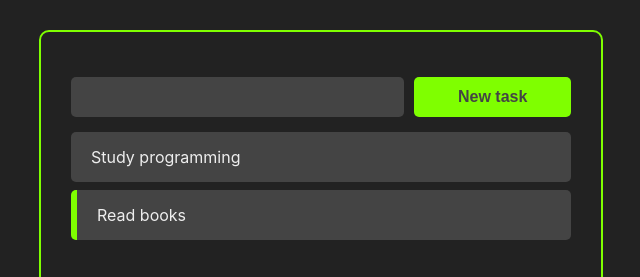
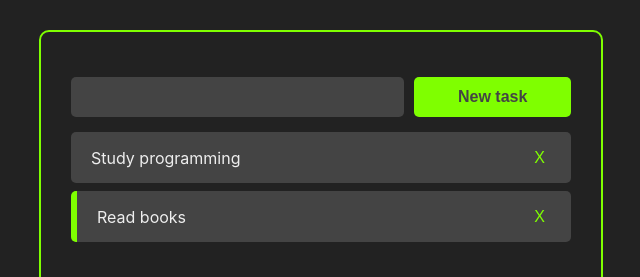
Before and after one commit to Junkes00/react-to-do, a React (Create React App) app: page / in a window 1280 px wide. Shown: the top 277 px of the page, without its empty margins (319-959 px from the left). Built offline with nearby package versions, Linux system fonts and the light colour scheme.

Commit message:
Create handle and button to remove tasks

```diff
--- a/src/App.jsx
+++ b/src/App.jsx
@@ -41,11 +41,21 @@ const App = () => {
     setTasks(newTasks);
   };
 
+  const handleTaskRemove = (taskId) => {
+    const taskRemoved = tasks.filter(task => task.id !== taskId);
+
+    setTasks(taskRemoved);
+  }
+
   return (
     <>
       <div className='container'>
         <AddTask handleTaskAddition={handleTaskAddition} />
-        <Tasks tasks={tasks} handleTaskClickCompleted={handleTaskClickCompleted} />
+        <Tasks
+          tasks={tasks}
+          handleTaskClickCompleted={handleTaskClickCompleted}
+          handleTaskRemove={handleTaskRemove}
+        />
       </div>
     </>
   )
--- a/src/components/Task.css
+++ b/src/components/Task.css
@@ -7,6 +7,15 @@
   justify-content: space-between;
   color: #eee;
   align-items: center;
+}
 
+.task-title {
   cursor: pointer;
 }
+
+.remove-task-button {
+  background-color: #444;
+  border: none;
+  font-size: 16px;
+  color: chartreuse;
+}
--- a/src/components/Task.jsx
+++ b/src/components/Task.jsx
@@ -2,7 +2,7 @@ import React from "react";
 
 import "./Task.css"
 
-const Task = ({ task, handleTaskClickCompleted }) => {
+const Task = ({ task, handleTaskClickCompleted, handleTaskRemove }) => {
   return (
     <div
       className="task-container"
@@ -11,6 +11,10 @@ const Task = ({ task, handleTaskClickCompleted }) => {
       <div className="task-title" onClick={() => handleTaskClickCompleted(task.id)}>
         {task.title}
       </div>
+
+      <div className="butons-container">
+        <button className="remove-task-button" onClick={() => handleTaskRemove(task.id)}>X</button>
+      </div>
     </div>
   )
 }
--- a/src/components/Tasks.jsx
+++ b/src/components/Tasks.jsx
@@ -2,11 +2,15 @@ import React from "react";
 
 import Task from "./Task";
 
-const Tasks = ({ tasks, handleTaskClickCompleted }) => {
+const Tasks = ({ tasks, handleTaskClickCompleted, handleTaskRemove }) => {
   return (
     <>
       {tasks.map((task) => (
-        <Task task={task} handleTaskClickCompleted={handleTaskClickCompleted} />
+        <Task
+          task={task}
+          handleTaskClickCompleted={handleTaskClickCompleted}
+          handleTaskRemove={handleTaskRemove}
+        />
       ))}
     </>
   )
```
